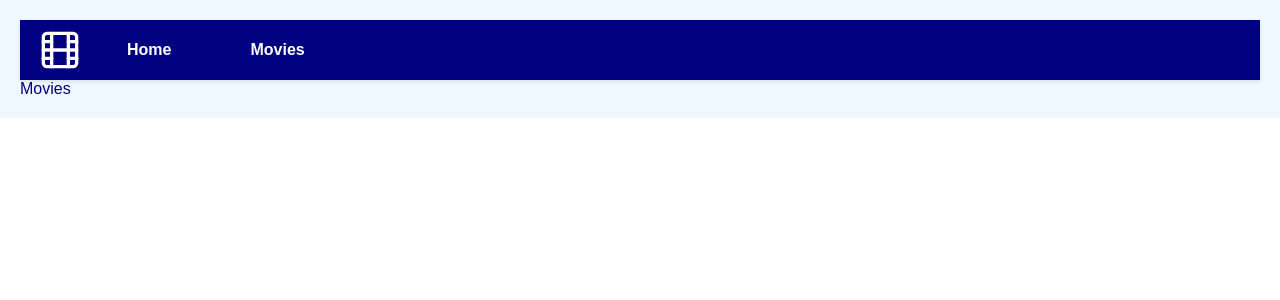
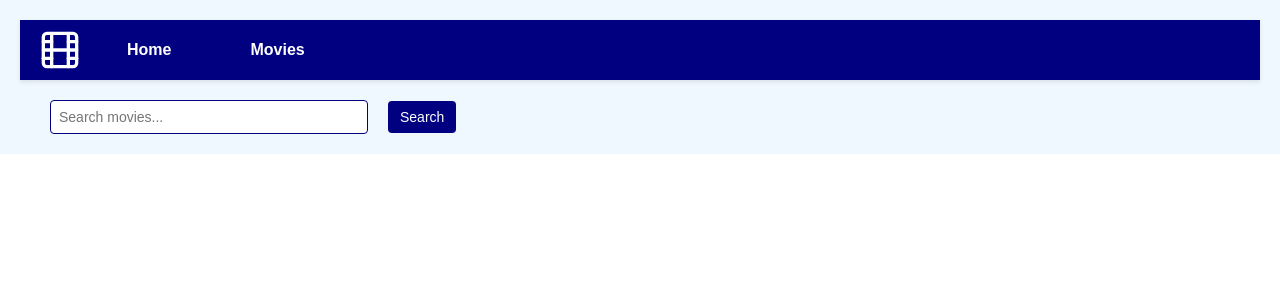
Before and after one commit to OlesiaKubska/goit-react-hw-05-movies, a React (Create React App) app: page /movies in a window 1280 px wide. Shown: the top 300 px of the page. Built offline with nearby package versions, Linux system fonts and the light colour scheme.

Commit message:
Add SearchForm.jsx, SearchForm.styled.jsx update Movies.jsx

```diff
--- /dev/null
+++ b/src/components/SearchForm/SearchForm.jsx
@@ -0,0 +1,41 @@
+import React, { useState } from 'react';
+import { Input, Form, Button } from './SearchForm.styled';
+import { searchMovies } from 'service/api';
+import MovieList from 'components/MovieList/MovieList';
+
+const SearchForm = () => {
+    const [searchQuery, setSearchQuery] = useState('');
+    const [searchResults, setSearchResults] = useState([]);
+
+    const handleSubmit = async (event) => {
+        event.preventDefault();
+
+        if (searchQuery.trim() !== '') {
+            try {
+                const data = await searchMovies(1, searchQuery);
+                setSearchResults(data.results);
+            } catch (error) {
+                console.error('Error searching movies:', error);
+            }
+        }
+    };
+
+    const handleInputChange = (event) => {
+        setSearchQuery(event.target.value);
+    };
+
+    return (
+        <Form onSubmit={handleSubmit}>
+            <Input
+                type="text"
+                placeholder="Search movies..."
+                value={searchQuery}
+                onChange={handleInputChange}
+            />
+            <Button type="submit">Search</Button>
+            <MovieList movies={searchResults} />
+        </Form>
+    );
+};
+
+export default SearchForm;
--- /dev/null
+++ b/src/components/SearchForm/SearchForm.styled.jsx
@@ -0,0 +1,31 @@
+import styled from 'styled-components';
+
+export const Form = styled.form`
+    display: flex;
+    align-items: center;
+    margin-top: 20px;
+    margin-left: 30px;
+`;
+
+export const Input = styled.input`
+    padding: 8px;
+    border: 1px solid #000080;
+    border-radius: 4px;
+    font-size: 14px;
+    width: 300px;
+`;
+
+export const Button = styled.button`
+    background-color: #000080;
+    color: #fff;
+    border: none;
+    border-radius: 4px;
+    padding: 8px 12px;
+    margin-left: 20px;
+    font-size: 14px;
+    cursor: pointer;
+
+    &:hover {
+        background-color: #0056b3;
+    }
+`;
--- a/src/pages/Movies.jsx
+++ b/src/pages/Movies.jsx
@@ -1,9 +1,10 @@
 import React from 'react';
+import SearchForm from 'components/SearchForm/SearchForm';
 
 const Movies = () => {
     return (
         <div>
-            Movies
+            <SearchForm />
         </div>
     );
 }
```
